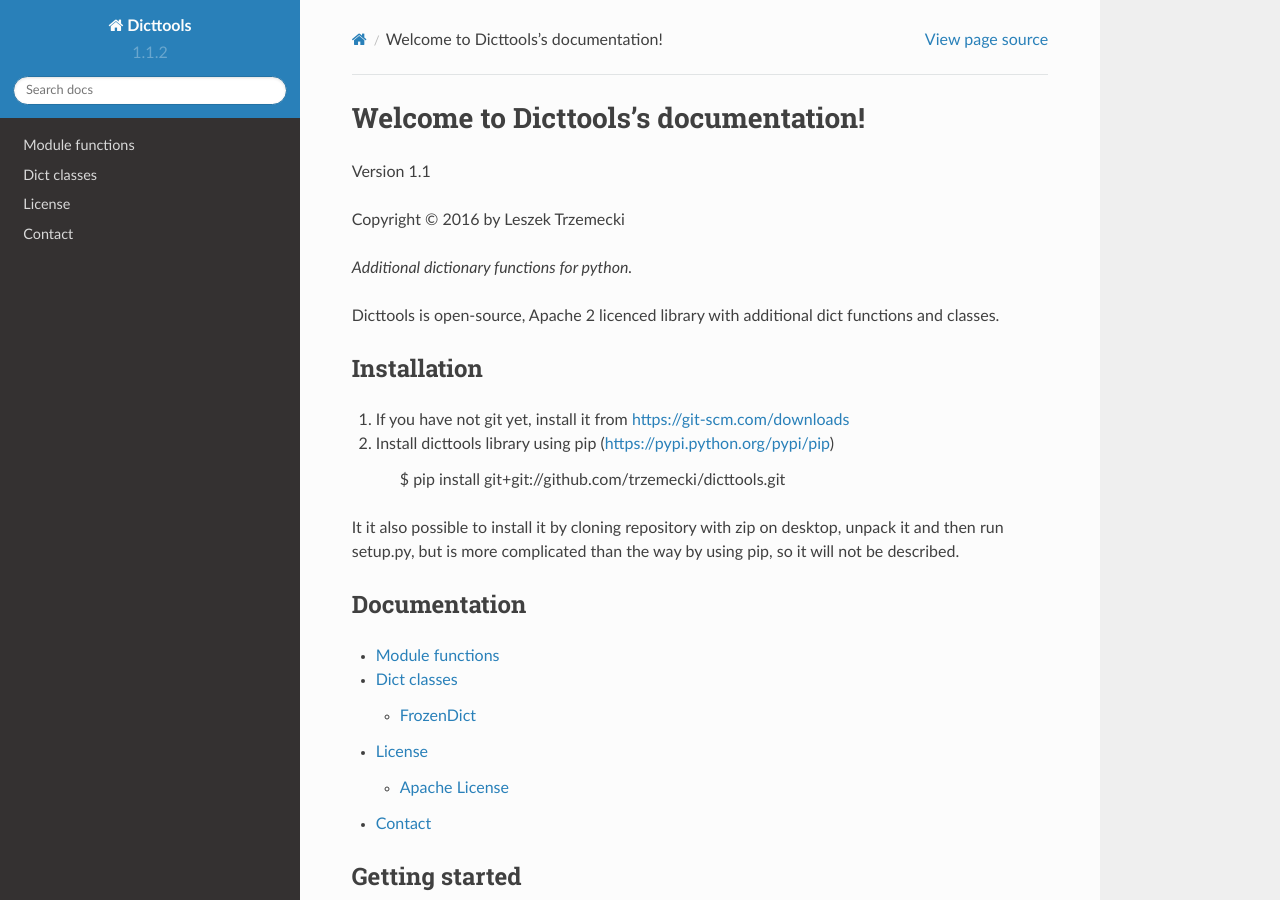
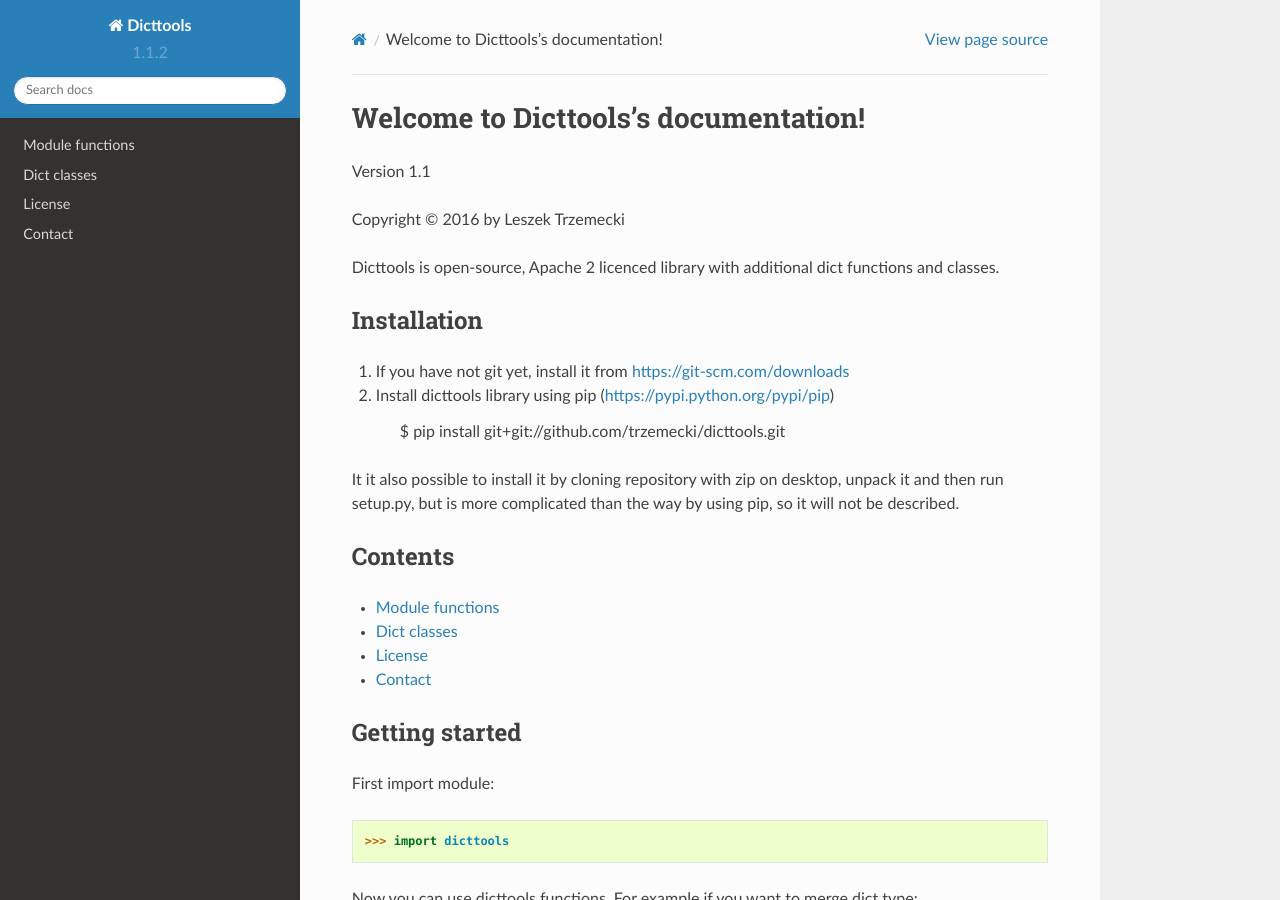
Before and after one commit to trzemecki/dicttools, a Sphinx documentation site: the page built from doc/source/contents.rst, in a window 1280 px wide and 900 px high. Built offline with Sphinx 7.4.7 and the Read the Docs theme 2.0.0, drawn with Linux system fonts in a browser that asks for light colours.

Commit message:
Update contents

```diff
--- a/doc/source/contents.rst
+++ b/doc/source/contents.rst
@@ -6,8 +6,6 @@ Welcome to Dicttools's documentation!
 Version 1.1
 
 Copyright |copy| 2016 by Leszek Trzemecki
-
-*Additional dictionary functions for python.*
 
 Dicttools is open-source, Apache 2 licenced library with additional dict functions and classes.
 
@@ -22,11 +20,11 @@ Installation
 It it also possible to install it by cloning repository with zip on desktop, unpack it and then run setup.py,
 but is more complicated than the way by using pip, so it will not be described.
 
-Documentation
--------------
+Contents
+--------
 
 .. toctree::
-    :maxdepth: 3
+    :maxdepth: 1
 
     functions
     classes
```
